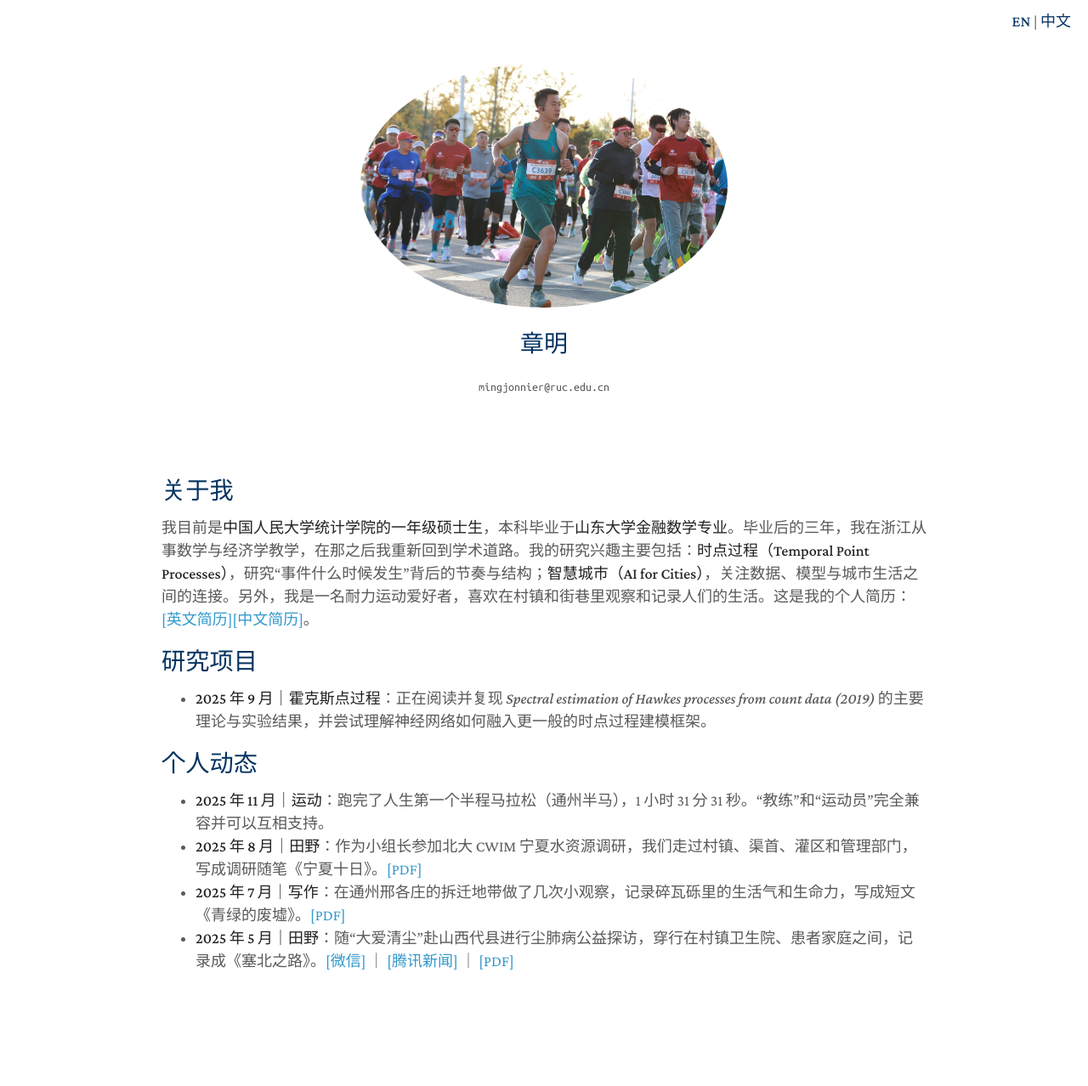
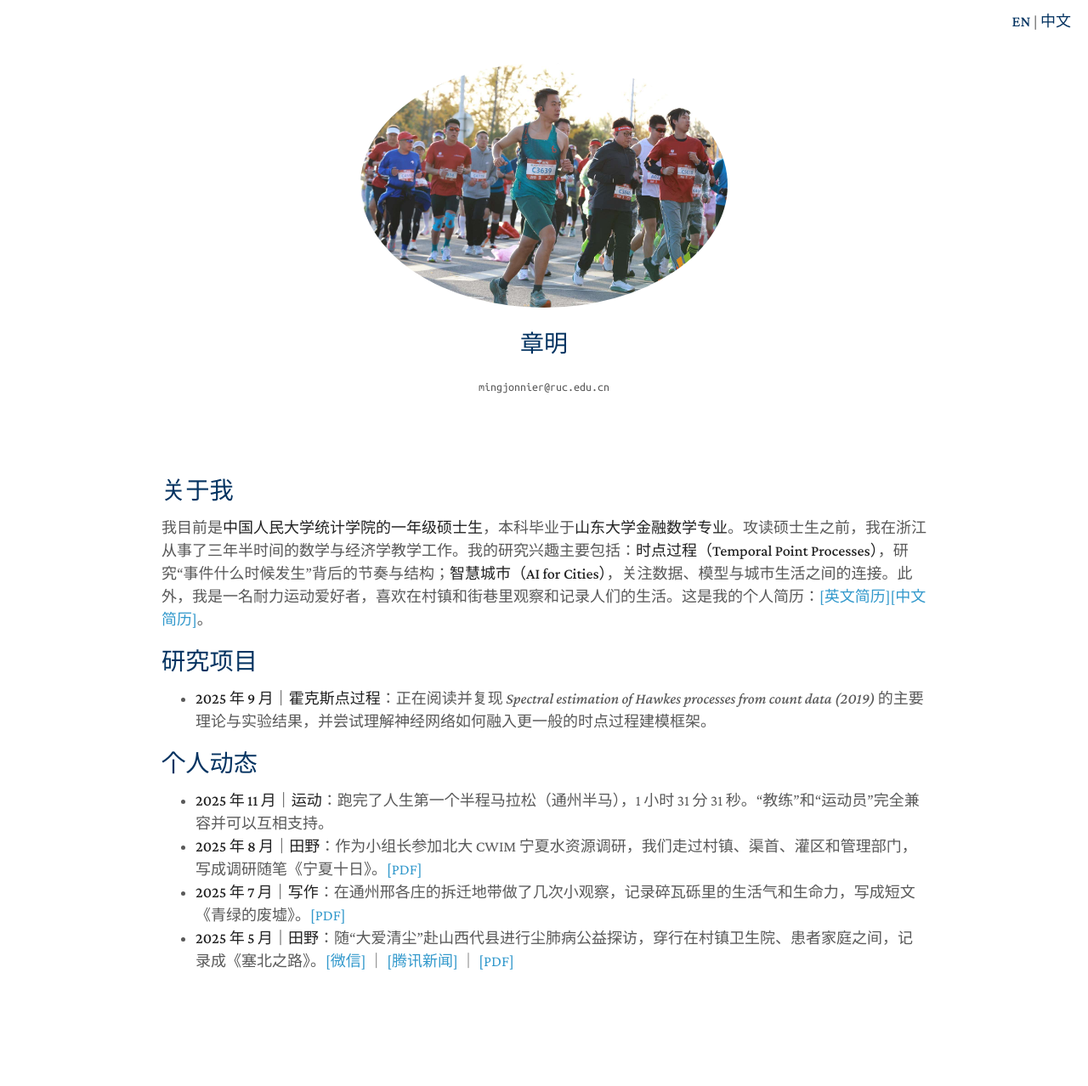
Before and after one commit to zhangming4153/zhangming4153.github.io, a Jekyll site: the page built from cn/index.md, in a window 1280 px wide. Shown: the whole page at 85% size. Built offline with Jekyll 4.4.1, drawn with Linux system fonts in a browser that asks for light colours; a style sheet for code colours, icons or effects is not loaded.

Commit message:
Update index.md

```diff
--- a/cn/index.md
+++ b/cn/index.md
@@ -4,7 +4,7 @@ permalink: /cn/
 title: 章明
 ---
 ## 关于我
-我目前是**中国人民大学统计学院的一年级硕士生**，本科毕业于**山东大学金融数学专业**。毕业后的三年，我在浙江从事数学与经济学教学，在那之后我重新回到学术道路。我的研究兴趣主要包括：**时点过程（Temporal Point Processes）**，研究“事件什么时候发生”背后的节奏与结构；**智慧城市（AI for Cities）**，关注数据、模型与城市生活之间的连接。另外，我是一名耐力运动爱好者，喜欢在村镇和街巷里观察和记录人们的生活。这是我的个人简历：[[英文简历]](/assets/CV_MingZhang_en.pdf)[[中文简历]](/assets/CV_MingZhang_zh.pdf)。
+我目前是**中国人民大学统计学院的一年级硕士生**，本科毕业于**山东大学金融数学专业**。攻读硕士生之前，我在浙江从事了三年半时间的数学与经济学教学工作。我的研究兴趣主要包括：**时点过程（Temporal Point Processes）**，研究“事件什么时候发生”背后的节奏与结构；**智慧城市（AI for Cities）**，关注数据、模型与城市生活之间的连接。此外，我是一名耐力运动爱好者，喜欢在村镇和街巷里观察和记录人们的生活。这是我的个人简历：[[英文简历]](/assets/CV_MingZhang_en.pdf)[[中文简历]](/assets/CV_MingZhang_zh.pdf)。
 
 
 ## 研究项目
```
